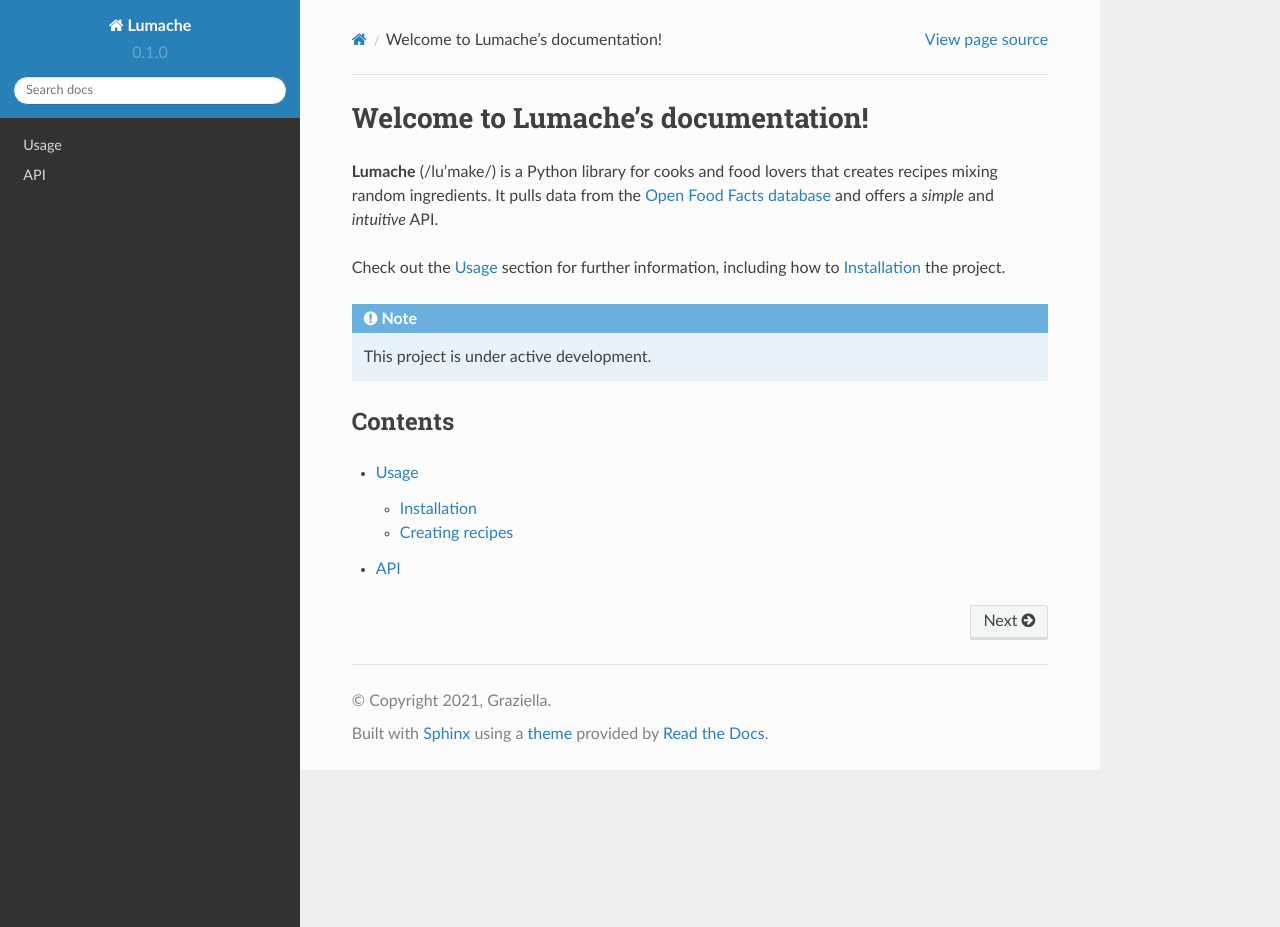
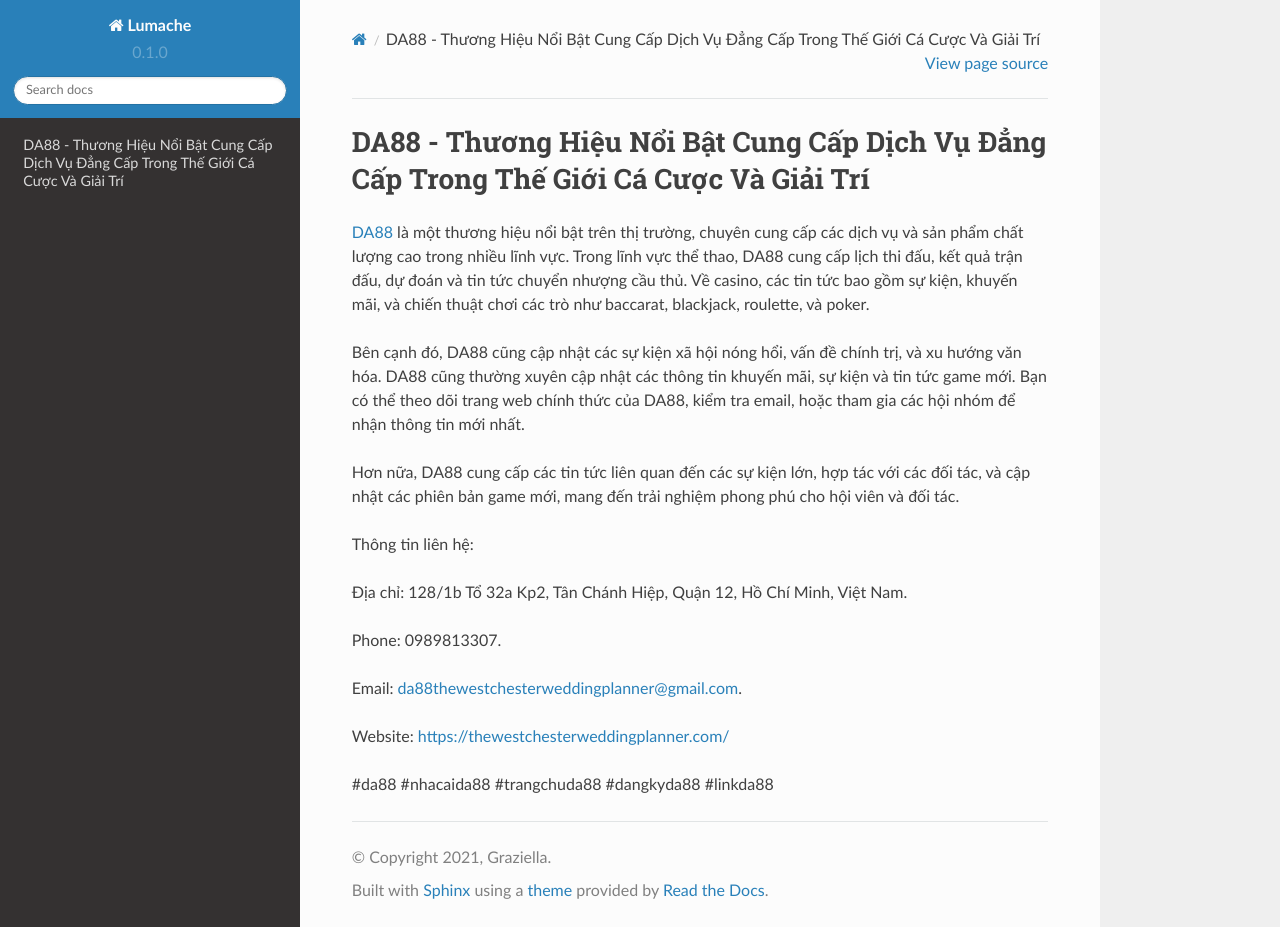
Before and after one commit to vqtranquocthuan424/da88thewestchesterweddingplannercom, a Sphinx documentation site: the page built from docs/source/index.rst, in a window 1280 px wide and 927 px high. Built offline with Sphinx 7.4.7 and the Read the Docs theme 2.0.0, drawn with Linux system fonts in a browser that asks for light colours.

Commit message:
Update index.rst

```diff
--- a/docs/source/index.rst
+++ b/docs/source/index.rst
@@ -1,22 +1,20 @@
-Welcome to Lumache's documentation!
+DA88 - Thương Hiệu Nổi Bật Cung Cấp Dịch Vụ Đẳng Cấp Trong Thế Giới Cá Cược Và Giải Trí
 ===================================
 
-**Lumache** (/lu'make/) is a Python library for cooks and food lovers
-that creates recipes mixing random ingredients.
-It pulls data from the `Open Food Facts database <https://world.openfoodfacts.org/>`_
-and offers a *simple* and *intuitive* API.
+`DA88 <https://thewestchesterweddingplanner.com/>`_ là một thương hiệu nổi bật trên thị trường, chuyên cung cấp các dịch vụ và sản phẩm chất lượng cao trong nhiều lĩnh vực. Trong lĩnh vực thể thao, DA88 cung cấp lịch thi đấu, kết quả trận đấu, dự đoán và tin tức chuyển nhượng cầu thủ. Về casino, các tin tức bao gồm sự kiện, khuyến mãi, và chiến thuật chơi các trò như baccarat, blackjack, roulette, và poker.
 
-Check out the :doc:`usage` section for further information, including
-how to :ref:`installation` the project.
+Bên cạnh đó, DA88 cũng cập nhật các sự kiện xã hội nóng hổi, vấn đề chính trị, và xu hướng văn hóa. DA88 cũng thường xuyên cập nhật các thông tin khuyến mãi, sự kiện và tin tức game mới. Bạn có thể theo dõi trang web chính thức của DA88, kiểm tra email, hoặc tham gia các hội nhóm để nhận thông tin mới nhất.
 
-.. note::
+Hơn nữa, DA88 cung cấp các tin tức liên quan đến các sự kiện lớn, hợp tác với các đối tác, và cập nhật các phiên bản game mới, mang đến trải nghiệm phong phú cho hội viên và đối tác.
 
-   This project is under active development.
+Thông tin liên hệ:
 
-Contents
---------
+Địa chỉ: 128/1b Tổ 32a Kp2, Tân Chánh Hiệp, Quận 12, Hồ Chí Minh, Việt Nam.
 
-.. toctree::
+Phone: 0989813307.
 
-   usage
-   api
+Email: da88thewestchesterweddingplanner@gmail.com.
+
+Website: https://thewestchesterweddingplanner.com/
+
+#da88 #nhacaida88 #trangchuda88 #dangkyda88 #linkda88
```
